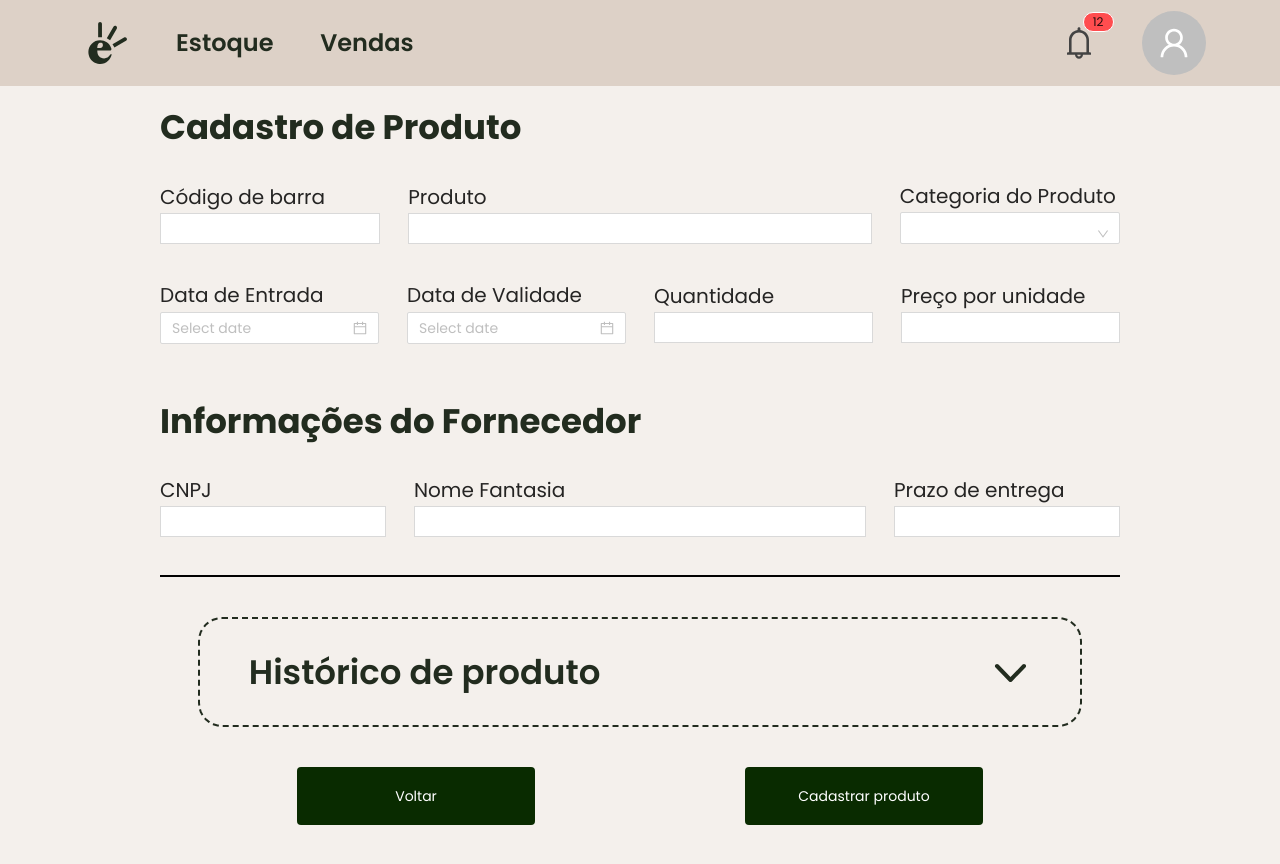
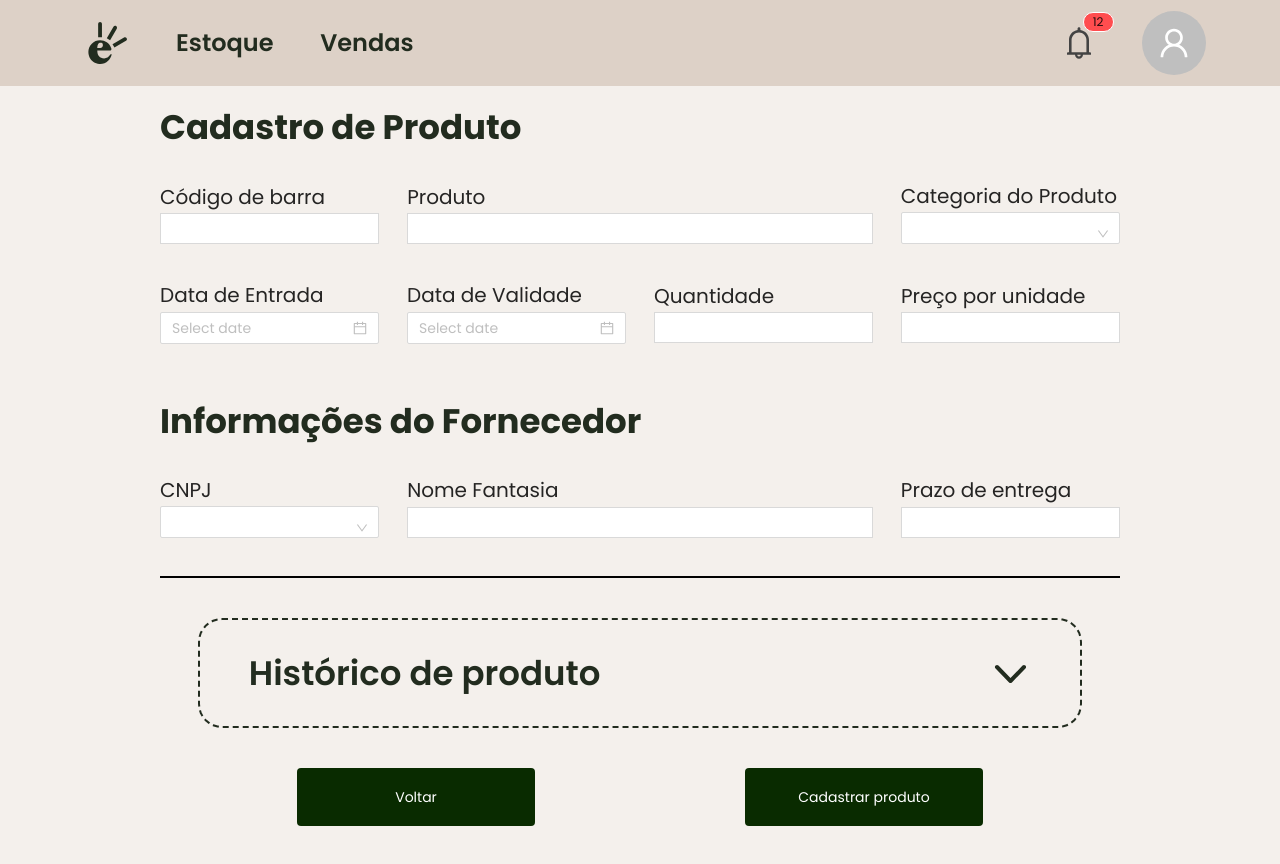
Before and after one commit to leonardoAnjos16/sinve, a React (Create React App) app: page /registrar-produto in a window 1280 px wide. Built offline with nearby package versions, Linux system fonts and the light colour scheme.

Commit message:
fix(add-product): fix widths

```diff
--- a/src/pages/RegisterProduct/index.tsx
+++ b/src/pages/RegisterProduct/index.tsx
@@ -29,7 +29,7 @@ export const RegisterProduct: React.FC = () => {
 
           <TopProductContainer>
             <InputSinve width="24%" title="Código de barra" />
-            <InputSinve width="50.5%" title="Produto" />
+            <InputSinve width="51%" title="Produto" />
             <InputSinve width="24%" isSelectable title="Categoria do Produto" />
           </TopProductContainer>
 
@@ -43,9 +43,9 @@ export const RegisterProduct: React.FC = () => {
           <Title>Informações do Fornecedor</Title>
 
           <TopProductContainer>
-            <InputSinve width="25%" title="CNPJ" />
-            <InputSinve width="50%" title="Nome Fantasia" />
-            <InputSinve width="25%" title="Prazo de entrega" />
+            <InputSinve width="24%" title="CNPJ" isSelectable />
+            <InputSinve width="51%" title="Nome Fantasia" />
+            <InputSinve width="24%" title="Prazo de entrega" />
           </TopProductContainer>
         </ProductContainer>
       </RegisterContainer>
```
